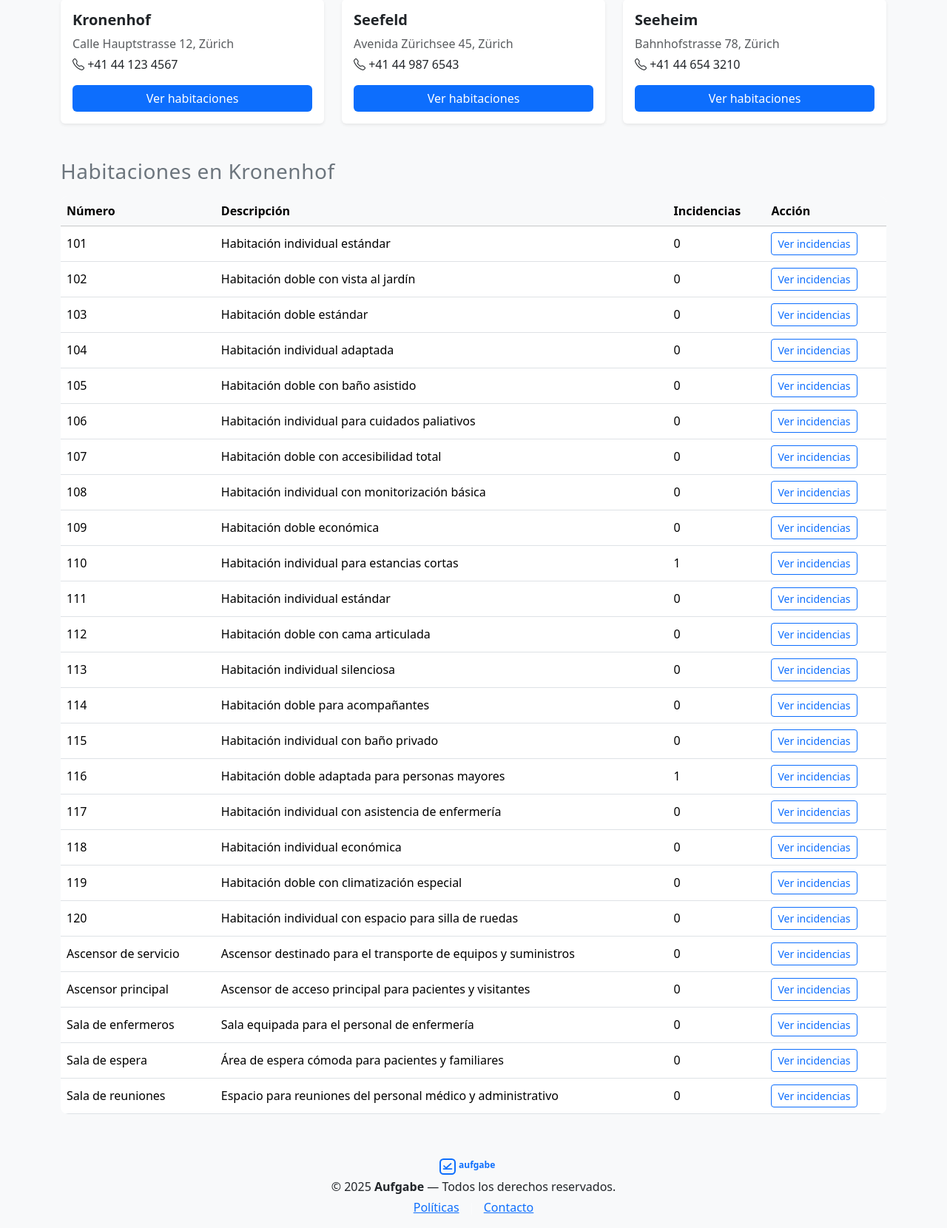
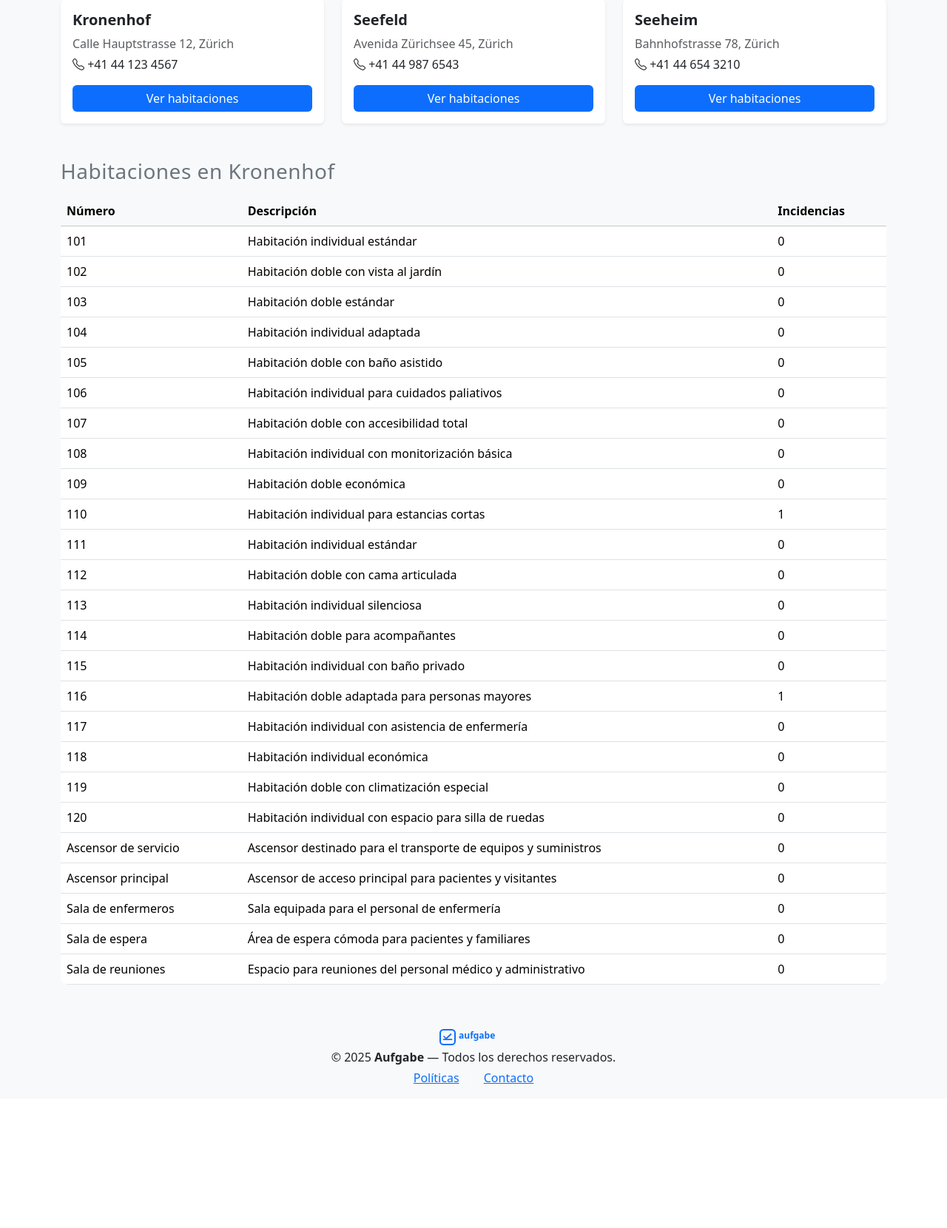
Before and after one commit to AliciaMontinho/Aufgabe, a PHP site: page /casas.php?id_casa=1 in a window 1280 px wide. Shown: the part 217-1877 px from the top of the page at 74% size. After the commit the page ends 1682 px from the top, so only its background shows below. Run offline with PHP 8.4, Linux system fonts and the light colour scheme; the visitor is signed in with stand-in values (Sample User, id 1); data comes from the database, SQL or seed files in the repository.

Commit message:
eliminamos campo innecesario

```diff
--- a/views/casas.php
+++ b/views/casas.php
@@ -63,7 +63,6 @@ if ($idCasaSeleccionada) {
                             <th>Número</th>
                             <th>Descripción</th>
                             <th>Incidencias</th>
-                            <th>Acción</th>
                         </tr>
                     </thead>
                     <tbody>
@@ -72,13 +71,6 @@ if ($idCasaSeleccionada) {
                                 <td><?= htmlspecialchars($h['numero']) ?></td>
                                 <td><?= htmlspecialchars($h['descripcion']) ?></td>
                                 <td><?= $h['total_incidencias'] ?></td>
-                                <td>
-                                    <!-- El botón ver incidencias nos redirige al historial de incidencias -->
-                                    <a href="historial.php?id_habitacion=<?= $h['id_habitacion'] ?>"
-                                        class="btn btn-sm btn-outline-primary">
-                                        Ver incidencias
-                                    </a>
-                                </td>
                             </tr>
                         <?php endforeach; ?>
                     </tbody>
```
